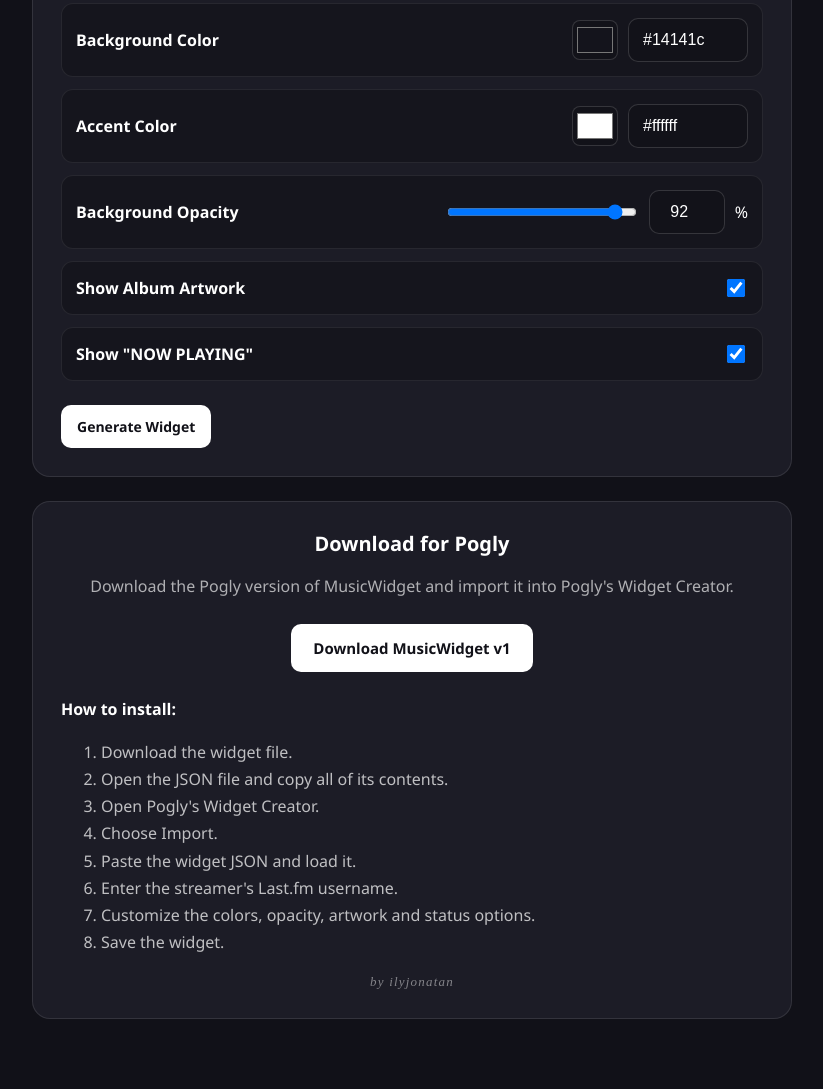
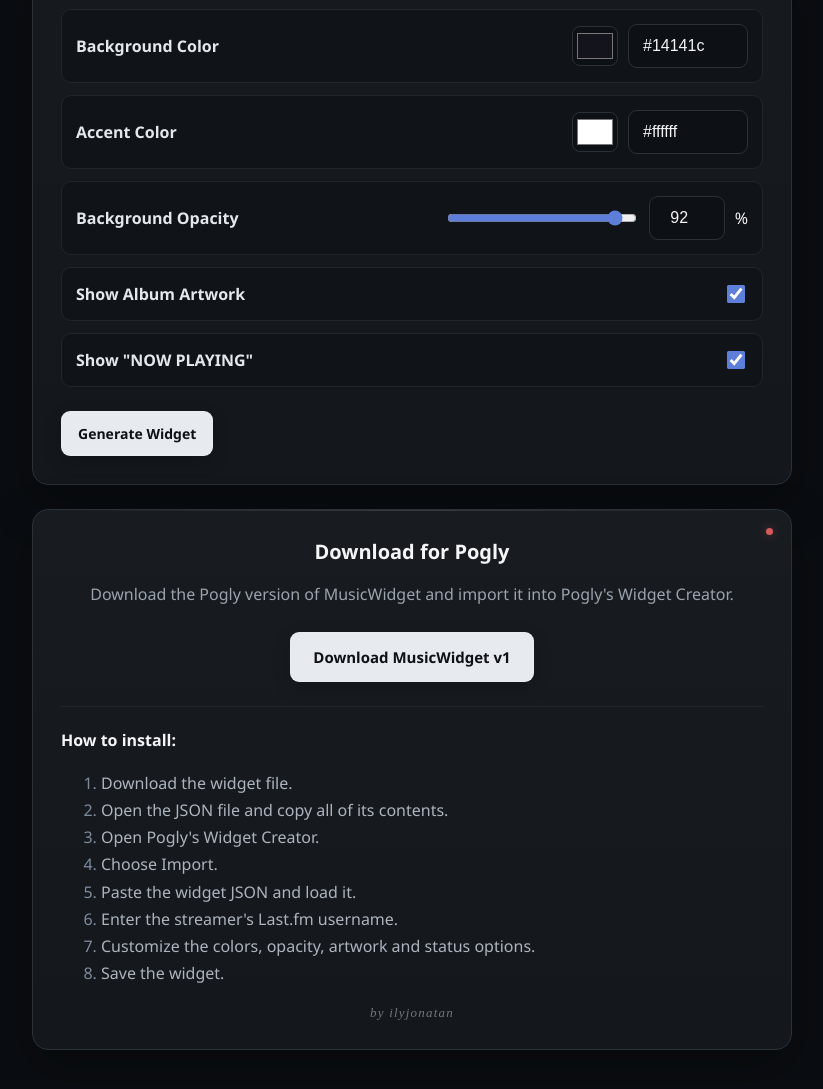
Before and after one commit to ilyjonatan/musicwidgetproj, a website: page index.html in a window 1280 px wide. Shown: the part 293-1382 px from the top of the page, without its empty margins (228-1051 px from the left). Drawn offline with Linux system fonts and the light colour scheme.

Commit message:
Restyle site with charcoal mecha theme

```diff
--- a/index.html
+++ b/index.html
@@ -19,6 +19,25 @@
         }
 
 
+        :root {
+            --page-bg: #0a0d11;
+            --panel-bg: #14181d;
+            --panel-bg-2: #101419;
+
+            --border: #2a3139;
+            --border-soft: #20262d;
+
+            --text: #f3f5f7;
+            --muted: #9ba3ad;
+
+            --button-bg: #e7eaee;
+            --button-text: #0e1115;
+
+            --blue: #5e7fd9;
+            --red: #d45b5b;
+        }
+
+
         body {
             margin: 0;
 
@@ -26,9 +45,15 @@
 
             padding: 40px 24px;
 
-            background: #111118;
-
-            color: white;
+            background:
+                radial-gradient(
+                    circle at top,
+                    rgba(94, 127, 217, 0.05),
+                    transparent 34%
+                ),
+                var(--page-bg);
+
+            color: var(--text);
 
             font-family:
                 "Segoe UI",
@@ -47,28 +72,59 @@
 
 
         .card {
+            position: relative;
+
             padding: 28px;
 
             margin-bottom: 24px;
 
-            background: #1c1c26;
+            background:
+                linear-gradient(
+                    180deg,
+                    rgba(255, 255, 255, 0.015),
+                    transparent
+                ),
+                var(--panel-bg);
 
             border:
                 1px solid
-                rgba(
-                    255,
-                    255,
-                    255,
-                    0.10
+                var(--border);
+
+            border-radius: 16px;
+
+            box-shadow:
+                0 18px 50px
+                rgba(0, 0, 0, 0.25);
+        }
+
+
+        .card::before {
+            content: "";
+
+            position: absolute;
+
+            top: 0;
+            left: 20px;
+            right: 20px;
+
+            height: 1px;
+
+            background:
+                linear-gradient(
+                    90deg,
+                    transparent,
+                    rgba(255, 255, 255, 0.14),
+                    transparent
                 );
-
-            border-radius: 18px;
         }
 
 
         h1 {
             margin-top: 0;
             margin-bottom: 8px;
+
+            font-size: 30px;
+            letter-spacing: -0.8px;
         }
 
 
@@ -83,18 +139,17 @@
             margin-top: 28px;
             margin-bottom: 14px;
 
-            font-size: 16px;
+            font-size: 15px;
+
+            color: #dfe3e8;
+
+            text-transform: uppercase;
+            letter-spacing: 1px;
         }
 
 
         p {
-            color:
-                rgba(
-                    255,
-                    255,
-                    255,
-                    0.65
-                );
+            color: var(--muted);
 
             line-height: 1.5;
         }
@@ -106,6 +161,8 @@
             margin-bottom: 8px;
 
             font-weight: 600;
+
+            color: #e4e7eb;
         }
 
 
@@ -117,20 +174,34 @@
 
             border:
                 1px solid
-                rgba(
-                    255,
-                    255,
-                    255,
-                    0.15
-                );
-
-            border-radius: 10px;
-
-            background: #121219;
-
-            color: white;
+                var(--border);
+
+            border-radius: 9px;
+
+            background: #0d1116;
+
+            color: var(--text);
 
             font-size: 16px;
+
+            outline: none;
+
+            transition:
+                border-color 0.15s ease,
+                box-shadow 0.15s ease,
+                background 0.15s ease;
+        }
+
+
+        input[type="text"]:focus,
+        input[type="number"]:focus {
+            border-color: #64758a;
+
+            box-shadow:
+                0 0 0 3px
+                rgba(94, 127, 217, 0.10);
+
+            background: #0f141a;
         }
 
 
@@ -143,12 +214,15 @@
 
             padding: 12px 16px;
 
-            border: 0;
-            border-radius: 10px;
-
-            background: white;
-
-            color: #111118;
+            border:
+                1px solid
+                rgba(255, 255, 255, 0.1);
+
+            border-radius: 9px;
+
+            background: var(--button-bg);
+
+            color: var(--button-text);
 
             font-family: inherit;
             font-size: 14px;
@@ -158,9 +232,14 @@
 
             cursor: pointer;
 
+            box-shadow:
+                0 6px 18px
+                rgba(0, 0, 0, 0.18);
+
             transition:
                 transform 0.15s ease,
-                opacity 0.15s ease;
+                background 0.15s ease,
+                box-shadow 0.15s ease;
         }
 
 
@@ -168,6 +247,12 @@
         .button:hover {
             transform:
                 translateY(-1px);
+
+            background: #ffffff;
+
+            box-shadow:
+                0 8px 24px
+                rgba(0, 0, 0, 0.24);
         }
 
 
@@ -187,11 +272,6 @@
         }
 
 
-        /* =========================
-           CUSTOMIZATION
-        ========================= */
-
-
         .option-group {
             display: grid;
 
@@ -209,18 +289,24 @@
 
             padding: 14px;
 
-            background: #15151d;
+            background: var(--panel-bg-2);
 
             border:
                 1px solid
-                rgba(
-                    255,
-                    255,
-                    255,
-                    0.08
-                );
-
-            border-radius: 12px;
+                var(--border-soft);
+
+            border-radius: 10px;
+
+            transition:
+                border-color 0.15s ease,
+                background 0.15s ease;
+        }
+
+
+        .option-row:hover {
+            border-color: #323a44;
+
+            background: #12171d;
         }
 
 
@@ -246,16 +332,11 @@
 
             border:
                 1px solid
-                rgba(
-                    255,
-                    255,
-                    255,
-                    0.15
-                );
+                var(--border);
 
             border-radius: 8px;
 
-            background: #121219;
+            background: #0d1116;
 
             cursor: pointer;
         }
@@ -277,6 +358,8 @@
 
         input[type="range"] {
             width: 190px;
+
+            accent-color: var(--blue);
         }
 
 
@@ -291,6 +374,8 @@
             width: 18px;
             height: 18px;
 
+            accent-color: var(--blue);
+
             cursor: pointer;
         }
 
@@ -300,11 +385,6 @@
         }
 
 
-        /* =========================
-           GENERATED OUTPUT
-        ========================= */
-
-
         .output {
             display: none;
 
@@ -328,13 +408,6 @@
         }
 
 
-        /*
-         * CLEAN PREVIEW AREA
-         *
-         * The iframe/widget is centered
-         * horizontally and vertically.
-         */
-
         .preview-wrapper {
             width: 100%;
 
@@ -351,37 +424,32 @@
 
             overflow: hidden;
 
-            background-color: #15151d;
-
-            /*
-             * Minimal spaced-dot pattern.
-             */
+            background-color: #0e1217;
 
             background-image:
                 radial-gradient(
                     circle,
                     rgba(
-                        255,
-                        255,
-                        255,
-                        0.10
+                        190,
+                        198,
+                        208,
+                        0.12
                     ) 1px,
                     transparent 1.2px
                 );
 
             background-size:
-                28px 28px;
+                30px 30px;
 
             border:
                 1px solid
-                rgba(
-                    255,
-                    255,
-                    255,
-                    0.06
-                );
-
-            border-radius: 14px;
+                #242b33;
+
+            border-radius: 12px;
+
+            box-shadow:
+                inset 0 0 40px
+                rgba(0, 0, 0, 0.20);
         }
 
 
@@ -403,16 +471,32 @@
         }
 
 
-        /* =========================
-           POGLY DOWNLOAD
-        ========================= */
-
-
         .download-card {
             text-align: center;
         }
 
 
+        .download-card::after {
+            content: "";
+
+            position: absolute;
+
+            top: 18px;
+            right: 18px;
+
+            width: 7px;
+            height: 7px;
+
+            border-radius: 50%;
+
+            background: var(--red);
+
+            box-shadow:
+                0 0 10px
+                rgba(212, 91, 91, 0.45);
+        }
+
+
         .download-card .button {
             margin-top: 10px;
 
@@ -425,22 +509,27 @@
         .steps {
             margin-top: 24px;
 
+            padding-top: 20px;
+
             text-align: left;
 
-            color:
-                rgba(
-                    255,
-                    255,
-                    255,
-                    0.72
-                );
+            color: #adb4bd;
 
             line-height: 1.7;
+
+            border-top:
+                1px solid
+                var(--border-soft);
         }
 
 
         .steps strong {
-            color: white;
+            color: var(--text);
+        }
+
+
+        .steps li::marker {
+            color: #7f8c9d;
         }
 
 
@@ -459,17 +548,12 @@
 
             color:
                 rgba(
-                    255,
-                    255,
-                    255,
-                    0.46
+                    230,
+                    233,
+                    237,
+                    0.45
                 );
         }
-
-
-        /* =========================
-           MOBILE
-        ========================= */
 
 
         @media (
@@ -534,11 +618,6 @@
 <body>
 
     <main class="page">
-
-
-        <!-- =========================
-             WIDGET GENERATOR
-        ========================== -->
 
 
         <section class="card">
@@ -574,9 +653,6 @@
 
 
             <div class="option-group">
-
-
-                <!-- BACKGROUND COLOR -->
 
 
                 <div class="option-row">
@@ -608,9 +684,6 @@
                 </div>
 
 
-                <!-- ACCENT COLOR -->
-
-
                 <div class="option-row">
 
                     <label>
@@ -638,9 +711,6 @@
                     </div>
 
                 </div>
-
-
-                <!-- OPACITY -->
 
 
                 <div class="option-row">
@@ -680,9 +750,6 @@
                 </div>
 
 
-                <!-- ALBUM ART -->
-
-
                 <div class="option-row">
 
                     <label>
@@ -699,9 +766,6 @@
                 </div>
 
 
-                <!-- STATUS -->
-
-
                 <div class="option-row">
 
                     <label>
@@ -729,11 +793,6 @@
             </div>
 
 
-            <!-- =========================
-                 GENERATED WIDGET
-            ========================== -->
-
-
             <div
                 class="output"
                 id="output"
@@ -772,11 +831,6 @@
             </div>
 
         </section>
-
-
-        <!-- =========================
-             POGLY DOWNLOAD
-        ========================== -->
 
 
         <section
@@ -874,11 +928,6 @@
 
     <script>
 
-        /* =========================
-           ELEMENTS
-        ========================== */
-
-
         const usernameInput =
             document.getElementById(
                 'username'
@@ -964,11 +1013,6 @@
 
 
         let previewLoaded = false;
-
-
-        /* =========================
-           HELPERS
-        ========================== */
 
 
         function normalizeHex(value) {
@@ -1066,11 +1110,6 @@
         }
 
 
-        /* =========================
-           BUILD WIDGET URL
-        ========================== */
-
-
         function buildWidgetURL(
             username
         ) {
@@ -1130,11 +1169,6 @@
         }
 
 
-        /* =========================
-           PREVIEW UPDATES
-        ========================== */
-
-
         function sendSettings() {
 
             if (
@@ -1194,11 +1228,6 @@
         }
 
 
-        /* =========================
-           COLOR CONTROLS
-        ========================== */
-
-
         backgroundColorInput
             .addEventListener(
                 'input',
@@ -1291,11 +1320,6 @@
             );
 
 
-        /* =========================
-           OPACITY
-        ========================== */
-
-
         opacityInput
             .addEventListener(
                 'input',
@@ -1334,11 +1358,6 @@
             );
 
 
-        /* =========================
-           TOGGLES
-        ========================== */
-
-
         showArtInput
             .addEventListener(
                 'change',
@@ -1351,11 +1370,6 @@
                 'change',
                 updateCustomization
             );
-
-
-        /* =========================
-           GENERATE
-        ========================== */
 
 
         async function generateWidget() {
@@ -1493,11 +1507,6 @@
             );
 
 
-        /* =========================
-           COPY URL
-        ========================== */
-
-
         copyButton
             .addEventListener(
                 'click',
```
